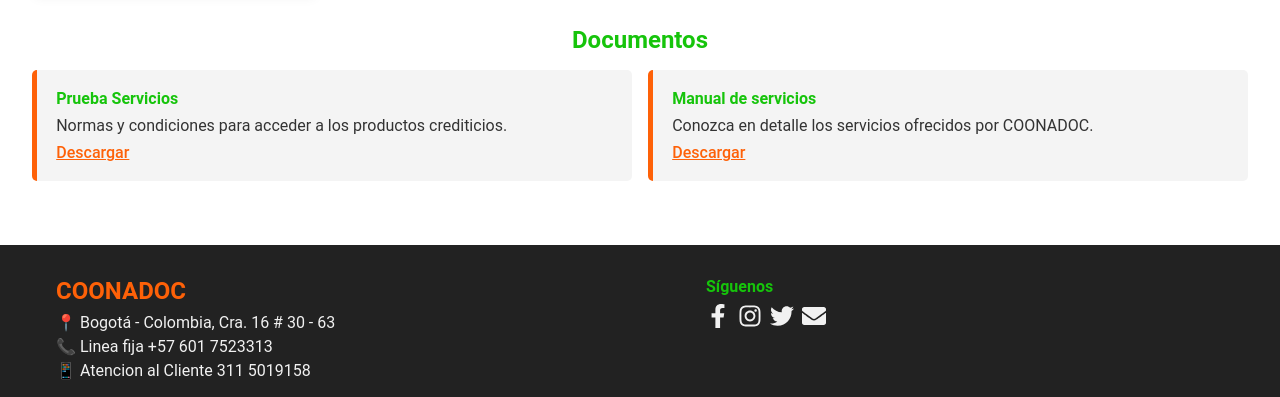
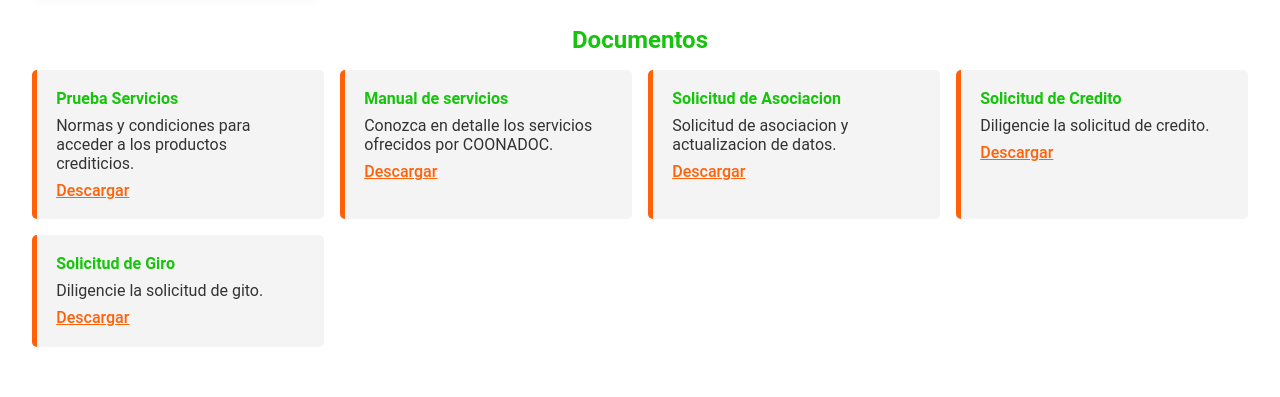
Before and after one commit to ElGatibius/cooperativa-coonadoc, a React (Vite) app: page /servicios in a window 1280 px wide. Shown: the part 1106-1503 px from the top of the page. Built offline with nearby package versions, Linux system fonts and the light colour scheme.

Commit message:
Cargue de documentos en modulo de Servicios

```diff
--- a/src/data/documents.js
+++ b/src/data/documents.js
@@ -50,5 +50,22 @@
       link: '/docs/manual_servicios.pdf',
       category: 'Servicios'
     },
-
+    {
+      titulo: 'Solicitud de Asociacion',
+      descripcion: 'Solicitud de asociacion y actualizacion de datos.',
+      link: 'https://docs.google.com/viewerng/viewer?url=https://web.coonadoc.co/pluginAppObj/pluginAppObj_41_09/Formato-solicitud-de-asociacion.pdf',
+      category: 'Servicios'
+    },
+    {
+      titulo: 'Solicitud de Credito',
+      descripcion: 'Diligencie la solicitud de credito.',
+      link: 'https://docs.google.com/viewerng/viewer?url=https://web.coonadoc.co/pluginAppObj/pluginAppObj_41_10/Formato-solicitud-de-credito.pdf',
+      category: 'Servicios'
+    },
+    {
+      titulo: 'Solicitud de Giro',
+      descripcion: 'Diligencie la solicitud de gito.',
+      link: 'https://docs.google.com/viewerng/viewer?url=https://web.coonadoc.co/pluginAppObj/pluginAppObj_41_11/Solicitud-de-giro.pdf',
+      category: 'Servicios'
+    },
   ];
```
